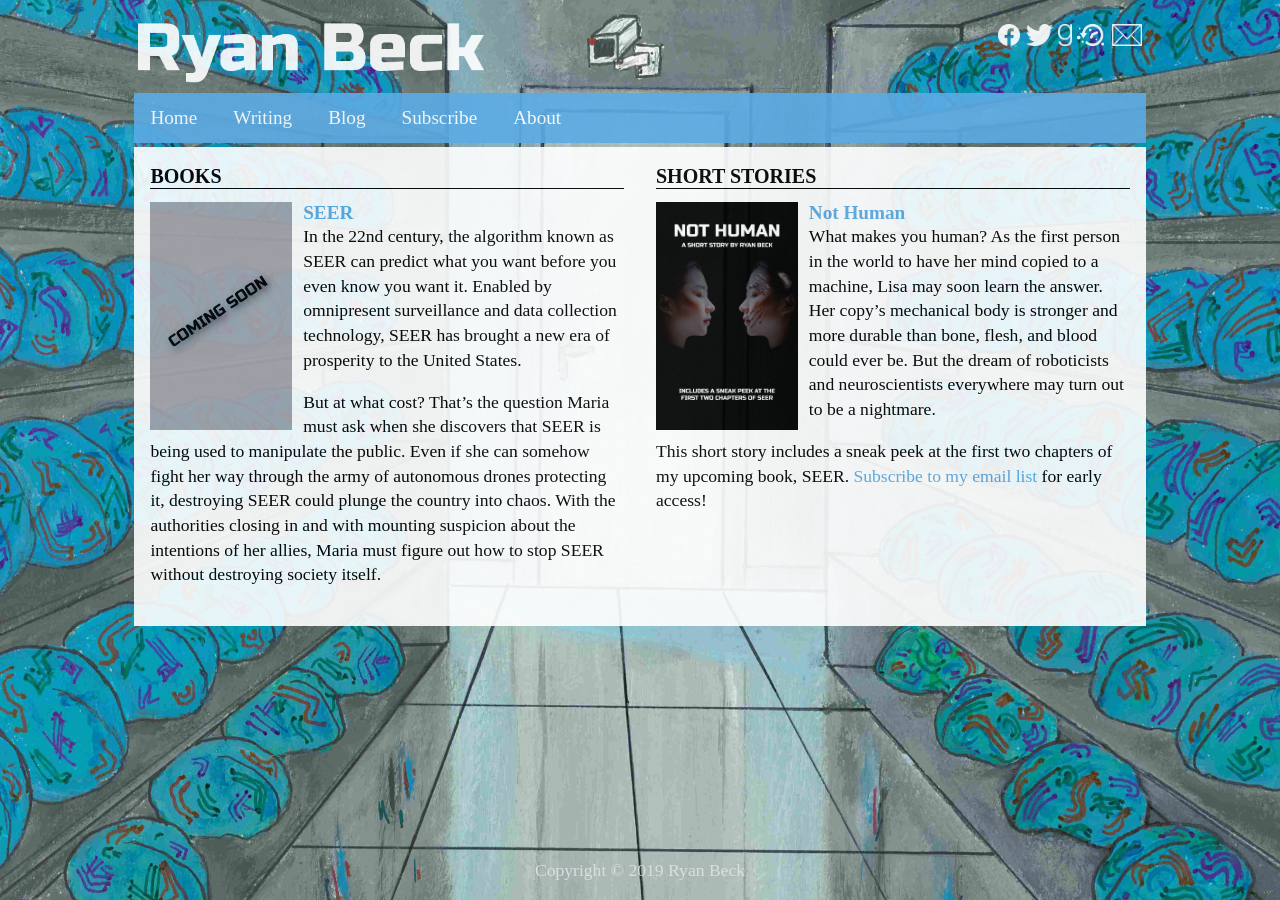
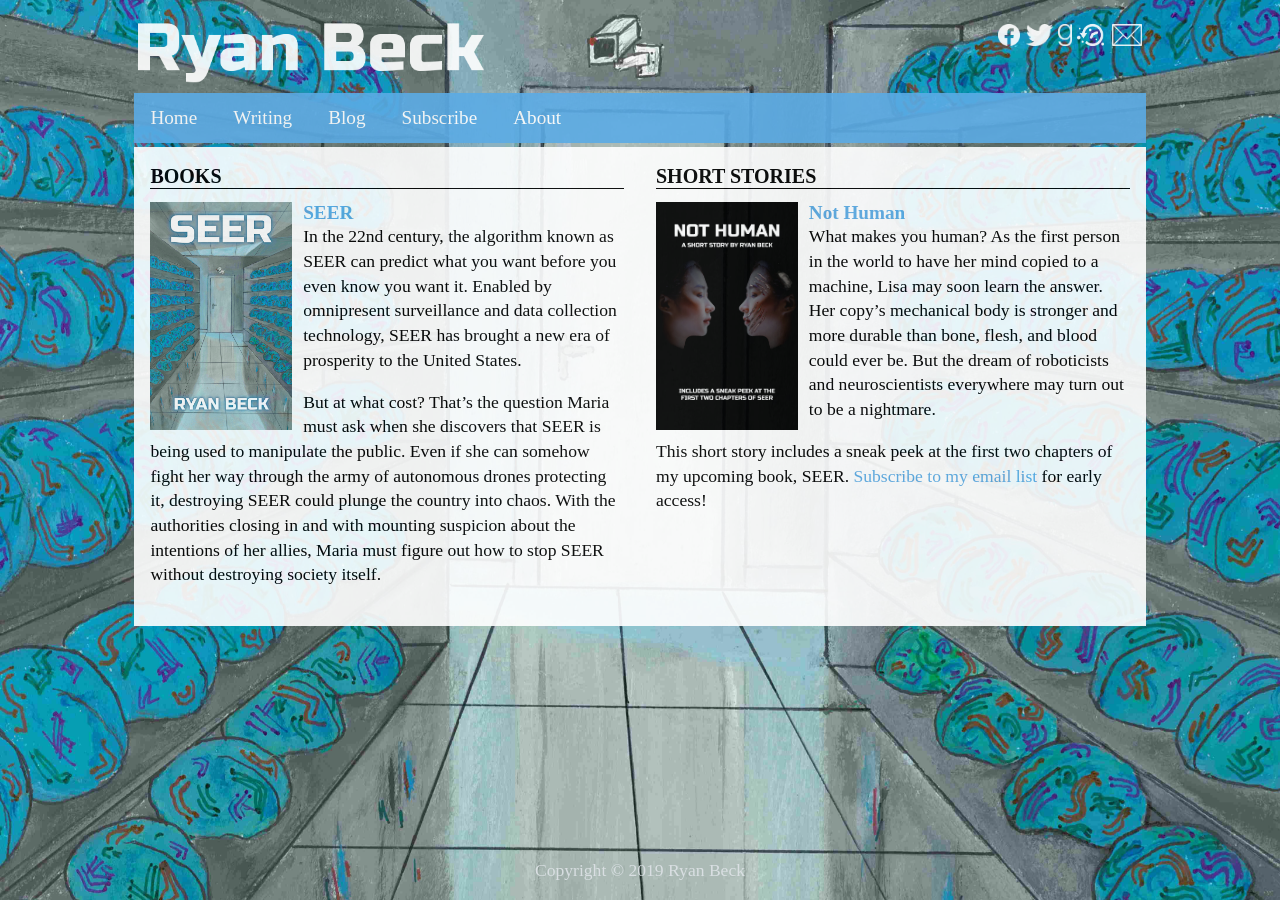
Before and after one commit to ryooan/ryooan.github.io, a Jekyll site: the page built from writing.html, in a window 1280 px wide. Built offline with Jekyll 4.4.1, drawn with Linux system fonts in a browser that asks for light colours.

Commit message:
Update writing.html

```diff
--- a/writing.html
+++ b/writing.html
@@ -2,14 +2,14 @@
 layout: default
 title: Writing
 description: The collected novels and short stories of author Ryan Beck.
-ogimageurl: https://www.ryanbeckauthor.com/images/NotHuman.jpg
+ogimageurl: https://www.ryanbeckauthor.com/images/SEERWeb.jpg
 ---
 
 <div class="books">
 	<h1 class="mainheader">BOOKS</h1>
 	<div>
 		<div class="workimage">
-			<a href="/writing/SEER"><img class="bookimage" src="/images/Cover.PNG" alt="SEER"></a>
+			<a href="/writing/SEER"><img class="bookimage" src="/images/SEERWeb.jpg" alt="SEER"></a>
 		</div>
 		<!-- The below used to be in style .shortblurb for each book div -->
 		<h2 class="worktitles"><a href="/writing/SEER" class="worklinks">SEER</a></h2>
```
